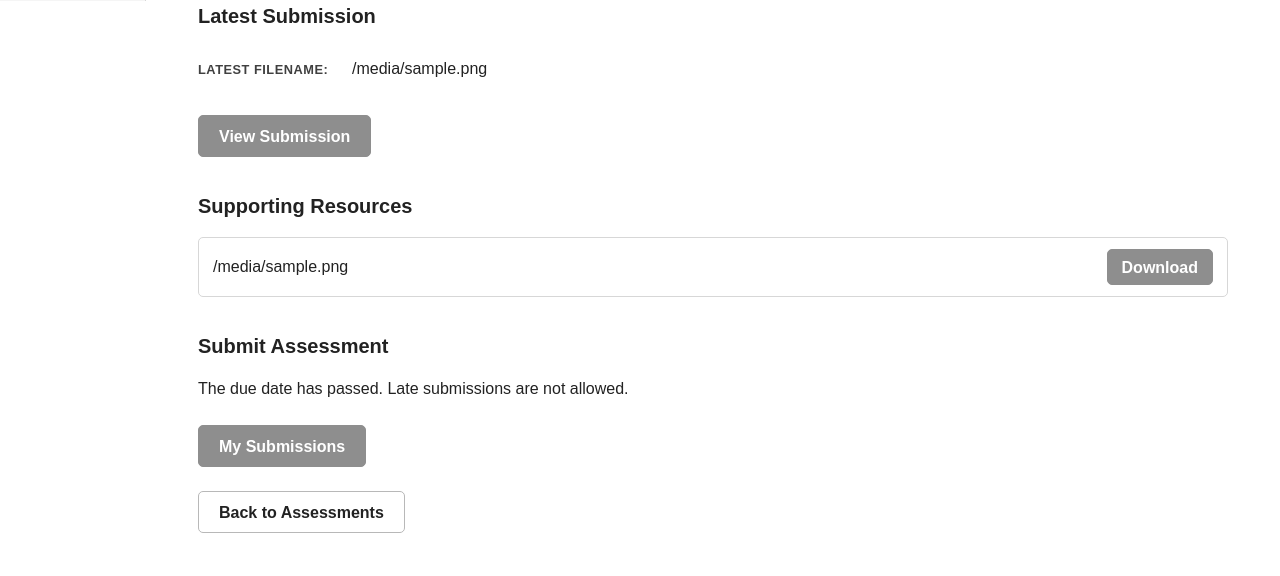
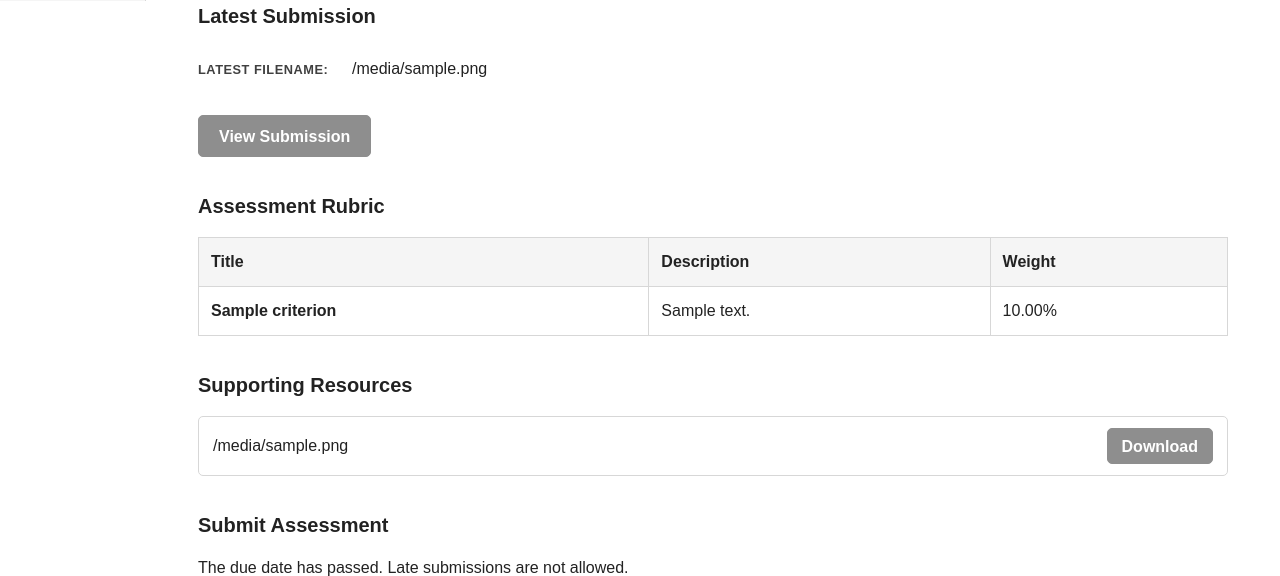
Before and after one commit to JellyJoestar/Homework-Submission-Portal, a Python web app: template templates/student_assessment_details.html in a window 1280 px wide. Shown: the part 799-1375 px from the top of the page. Before the commit the page ends 1332 px from the top, so only its background shows below. Run offline with Jinja, Linux system fonts and the light colour scheme; the template is opened without the code that fills it: most values are stand-ins (such as "Sample title", 1, 10 or a date in 2020).

Commit message:
feat(IFN636-130): display published criteria and weights on assessment details

```diff
--- a/templates/student_assessment_details.html
+++ b/templates/student_assessment_details.html
@@ -74,6 +74,8 @@
         </a>
     </p>
 {% endif %}
+
+{% include "student_rubric.html" %}
 
 <h2>Supporting Resources</h2>
 
--- /dev/null
+++ b/templates/student_rubric.html
@@ -0,0 +1,25 @@
+{% if rubric and rubric.criteria %}
+<section class="rubric-panel" aria-labelledby="student-rubric-heading">
+    <h2 id="student-rubric-heading">Assessment Rubric</h2>
+    <div class="rubric-table-container">
+        <table class="rubric-table" aria-labelledby="student-rubric-heading">
+            <thead>
+                <tr>
+                    <th scope="col">Title</th>
+                    <th scope="col">Description</th>
+                    <th scope="col">Weight</th>
+                </tr>
+            </thead>
+            <tbody>
+                {% for criterion in rubric.criteria %}
+                <tr>
+                    <th scope="row">{{ criterion.title }}</th>
+                    <td class="rubric-description">{{ criterion.description }}</td>
+                    <td>{{ "%.2f" | format(criterion.weight) }}%</td>
+                </tr>
+                {% endfor %}
+            </tbody>
+        </table>
+    </div>
+</section>
+{% endif %}
--- a/views.py
+++ b/views.py
@@ -156,6 +156,7 @@ def student_assessment_details(assessment_id):
     return render_template(
         "student_assessment_details.html",
         assessment=assessment,
+        rubric=grading_facade.published_rubric(assessment_id),
         resources=resources,
         submission=submission,
         attempt_count=attempt_count,
```
